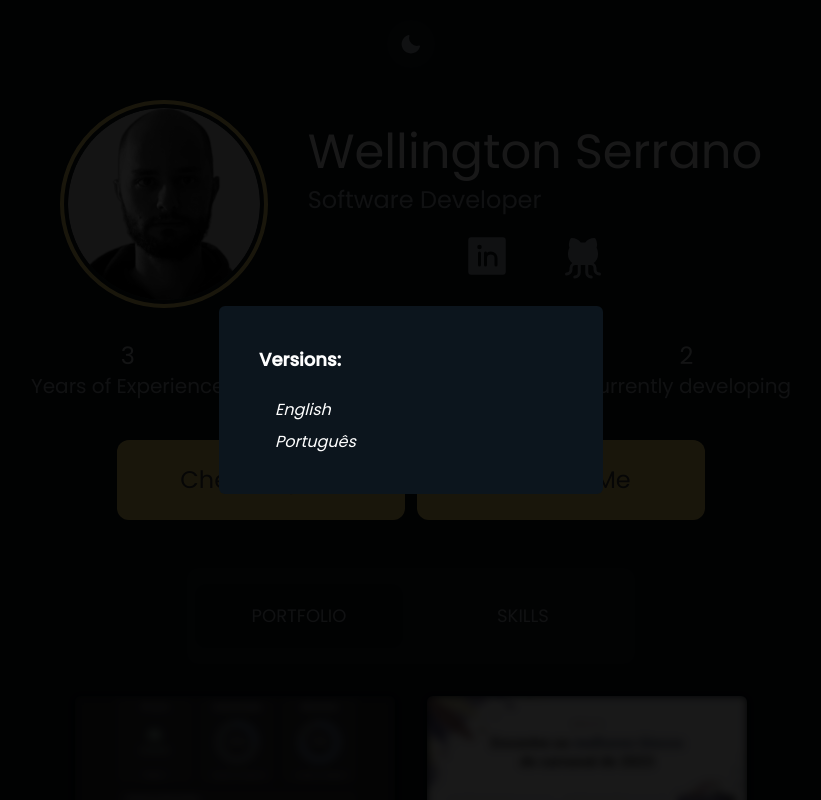
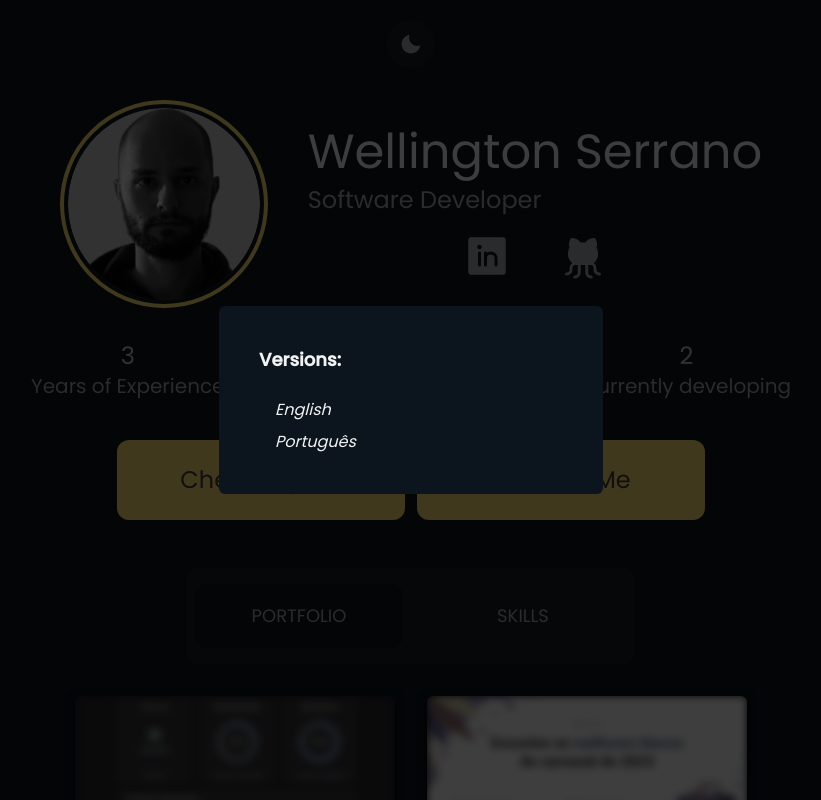
Before and after one commit to wellserrano/my-portfolio, a React (Vite) app: page / in a window 1280 px wide. Both pictures are taken after a click on the button "Check my CV". Shown: the top 800 px of the page, without its empty margins (229-1050 px from the left). Built offline with nearby package versions, Linux system fonts and the light colour scheme.

Commit message:
fix: ModalCV dark mode

```diff
--- a/src/components/ModalCV.tsx
+++ b/src/components/ModalCV.tsx
@@ -37,9 +37,9 @@ export function ModalCV({ title }: ModalProps) {
 
       <Dialog.Portal>
 
-        <Dialog.Overlay className="bg-black opacity-90 data-[state=open]:transition-opacity fixed inset-0" />
+        <Dialog.Overlay className="bg-black opacity-75 data-[state=open]:transition-opacity fixed inset-0" />
 
-        <Dialog.Content className=" w-96 h-fit text-white data-[state=open]:animate-contentShow fixed top-[50%] left-[50%] translate-x-[-50%] translate-y-[-50%] rounded-[6px] bg-white dark:bg-[#0C151D] p-10 focus:outline-none">
+        <Dialog.Content className=" w-96 h-fit text-[#3D3D3D] dark:text-[#F1F2F4] data-[state=open]:animate-contentShow fixed top-[50%] left-[50%] translate-x-[-50%] translate-y-[-50%] rounded-[6px] bg-white dark:bg-[#0C151D] p-10 focus:outline-none">
           <p className='mb-6 text-lg font-bold'>Versions:</p>
           <div className='flex flex-col ml-4 justify-start items-start gap-2 italic'>
             <a href={ englishCV } target='_blank' className='hover:opacity-80 transition-opacity'>English</a>
```
